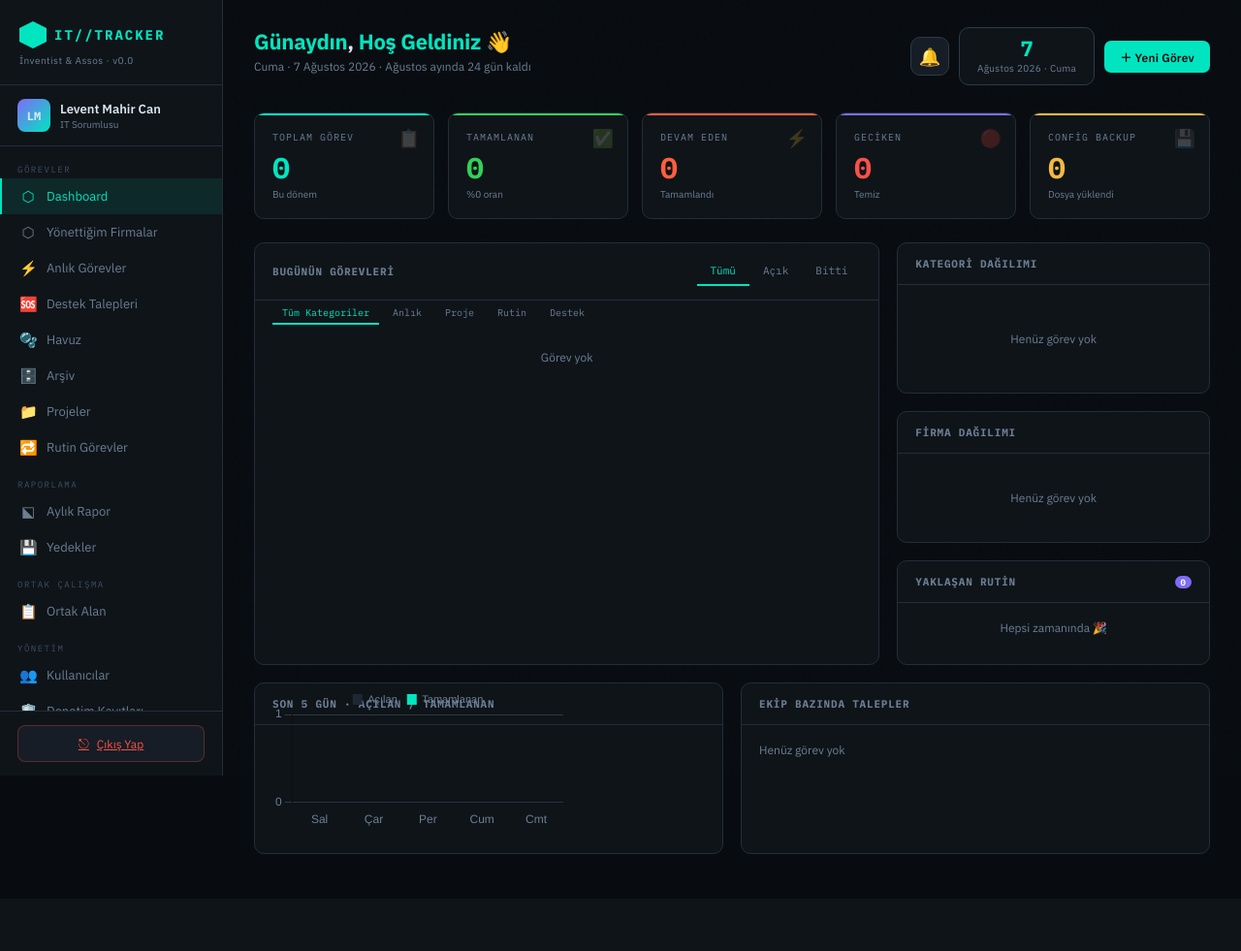
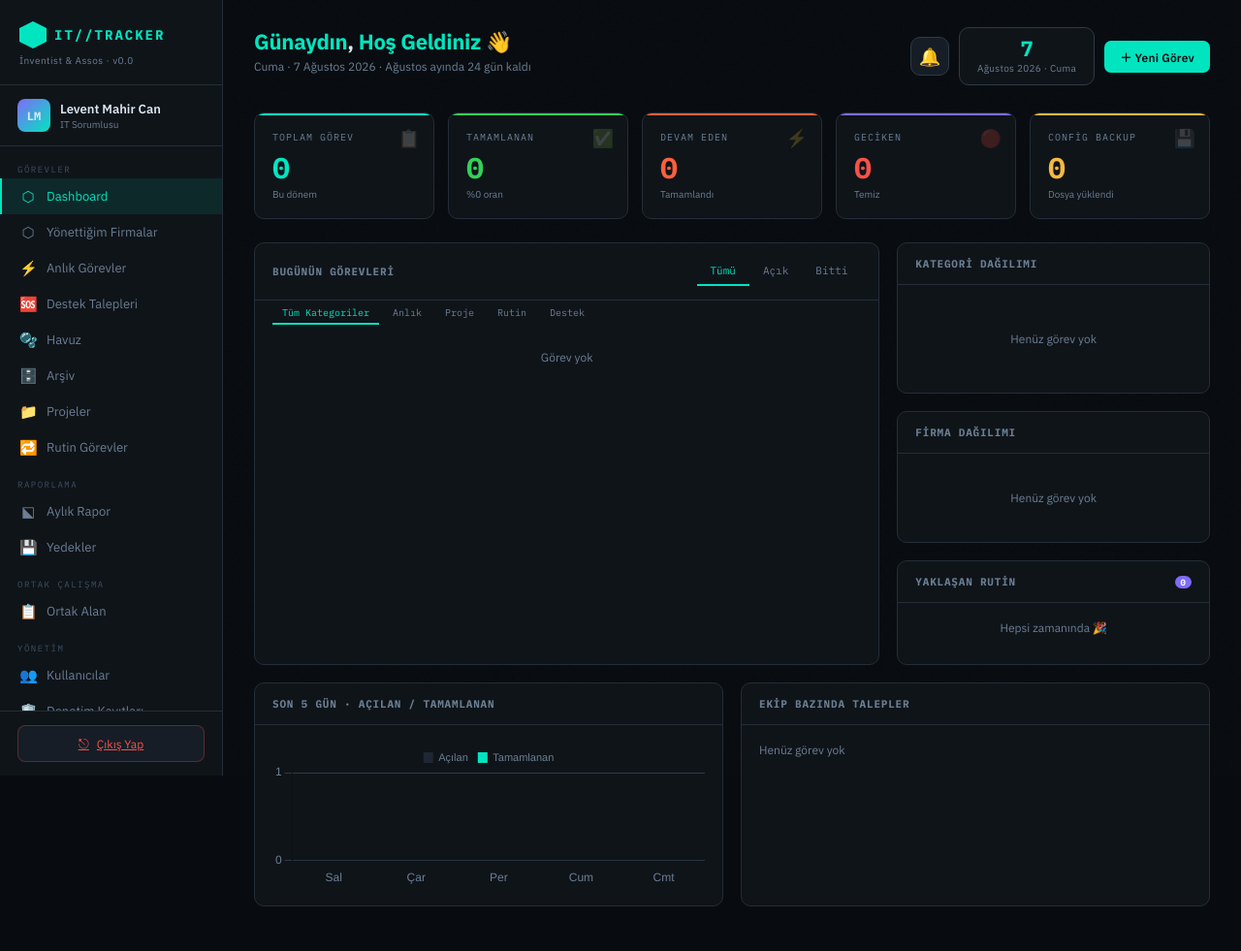
Before and after one commit to Elanorth/ittracker, a Flask app: page / in a window 1280 px wide. Shown: the whole page at 97% size. Before the commit the page ends 881 px from the top, so only its background shows below. Run offline with Flask 3, Linux system fonts and the light colour scheme; the visitor is signed in with stand-in values (Sample User, id 1); data that the repository does not hold is empty; parts of the project's set-up code (start-up, migrations or seed data) failed here and were passed over; some libraries are stand-ins or nearby versions.

Commit message:
fix(dashboard): SON 5 GÜN grafiği çakışması — eski .bar-chart sınıfı kaldırıldı (v5.34) (#106)
v5.33'te #bar-chart container'ı hâlâ eski .bar-chart sınıfını (display:flex;
height:90px) taşıyordu; içine konan 150px Chart.js canvas'ı taşıp kart başlığı +
legend ile üst üste biniyordu (kullanıcı ekran görüntüsü). Fix: container'dan sınıf
kaldırıldı (düz <div id="bar-chart">), artık kullanılmayan #bar-chart-labels div'i
silindi (renderBars zaten null-safe). Yerelde doğrulandı: canvas 150px, başlığın
altında, örtüşme yok. VERSION 5.34.

Co-authored-by: Levent Mahir Can <levent.can@inventist.com>
Co-authored-by: Claude Opus 4.8 <noreply@anthropic.com>

```diff
--- a/templates/app.html
+++ b/templates/app.html
@@ -985,10 +985,9 @@ textarea.form-control{resize:vertical;min-height:64px;}
     <div class="card">
       <div class="card-header"><div class="card-title">SON 5 GÜN · AÇILAN / TAMAMLANAN</div></div>
       <div class="card-body">
-        <div class="bar-chart" id="bar-chart"></div>
-        <!-- Gün etiketleri artık renderBars() içinde dinamik üretilir (kayan 5 gün);
-             eski statik PAZARTESİ..CUMA etiketleri yalnızca cuma günleri doğruydu. -->
-        <div id="bar-chart-labels" style="display:flex;justify-content:space-between;margin-top:6px;padding:0 2px"></div>
+        <!-- v5.33 — Chart.js gruplu bar; container'a eski .bar-chart (flex/height:90px)
+             sınıfı VERİLMEZ, aksi halde 150px canvas taşıp başlıkla çakışır (v5.34 fix). -->
+        <div id="bar-chart"></div>
       </div>
     </div>
     <div class="card">
```
Also changed, not shown: 1 other file.
